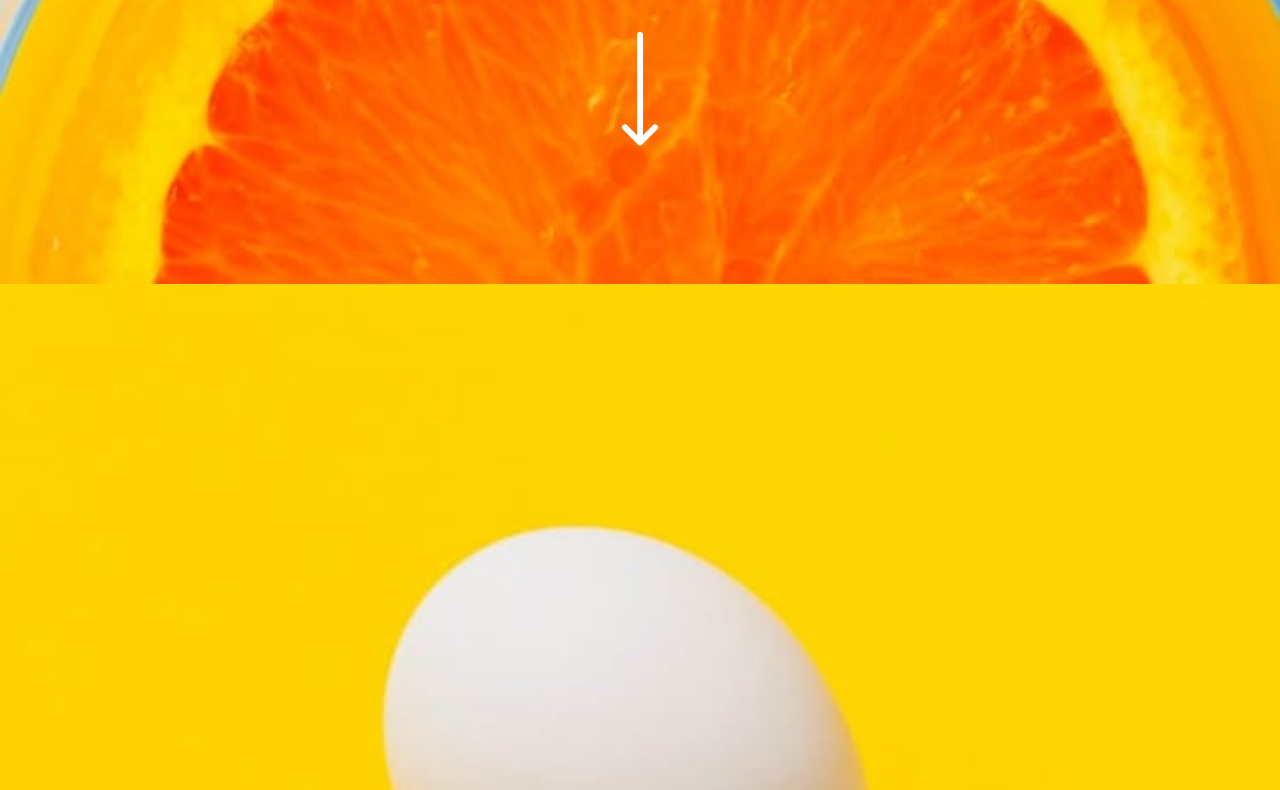
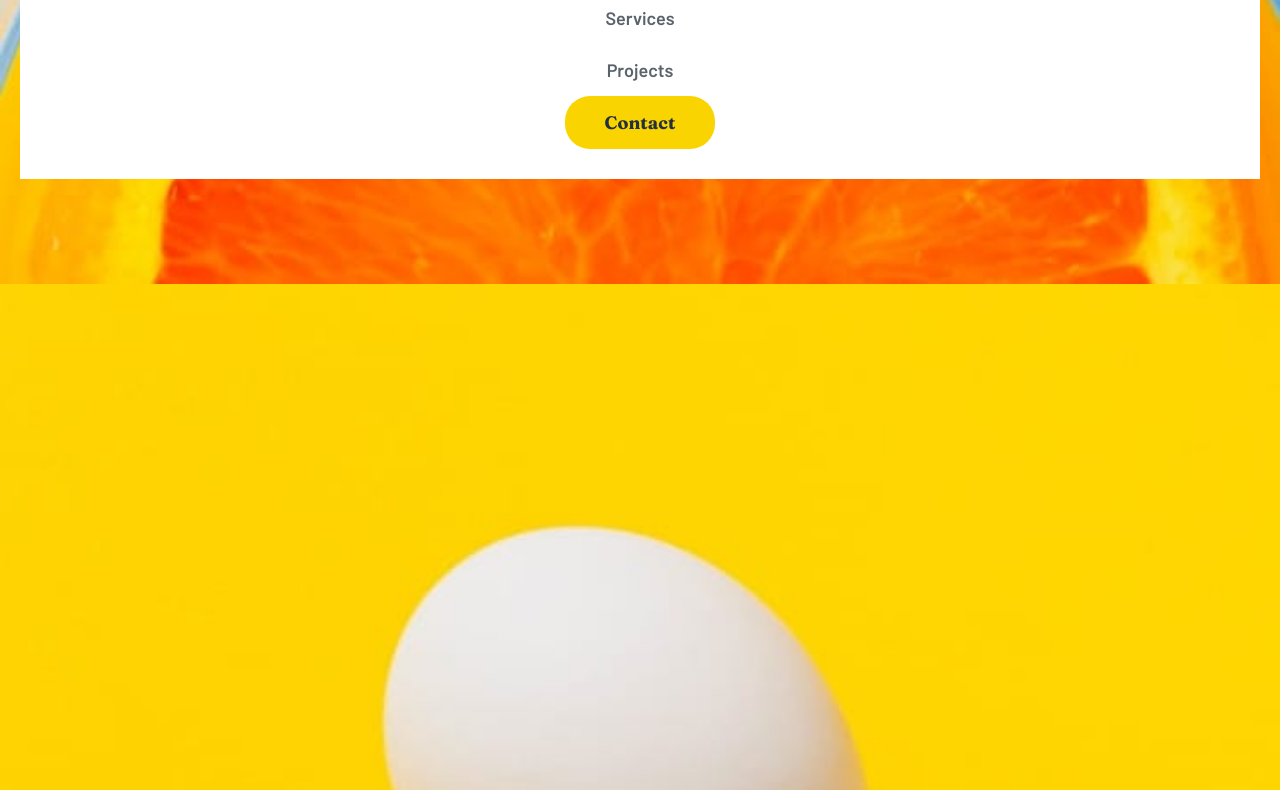
Before and after one commit to ittybe/summerside-agency, a website built with webpack: page src/index.html in a window 1280 px wide. Shown: the part 195-985 px from the top of the page. Built offline with nearby package versions, Linux system fonts and the light colour scheme.

Commit message:
menu bar styles without corner

```diff
--- a/src/index.html
+++ b/src/index.html
@@ -48,7 +48,7 @@
             <li><a href="#">About</a></li>
             <li><a href="#">Services</a></li>
             <li><a href="#">Projects</a></li>
-            <li><a href="#">Contact</a></li>
+            <li class="title"><a href="#">Contact</a></li>
           </ul>
         </div>
       </div>
--- a/src/mobile-styles.css
+++ b/src/mobile-styles.css
@@ -5,7 +5,8 @@ body {
     min-width: fit-content;
     margin: 0;
     font-size: var(--font-size);
-    font-family: Helvetica Neue, Helvetica,Arial,sans-serif; ;
+    font-family: var(--font-family-1);
+    font-weight: var(--font-weights-1);
 }
 
 
@@ -34,13 +35,67 @@ body {
     left: 0;
     right: 0;
 }
+
 .menu-bar {
-    display: none;
+    display: flex;
+    flex-direction: column;
+    justify-content: center;
+    align-items: center;
+
+    list-style-type: none;
+
+    position: absolute;
+    left: 0;
+    right: 0;
+    top: 75px;
+    background-color: var(--neutral-white);
+
+    margin: 0;
+    padding: 30px 0px;
+    z-index: 1;
+}
+
+.menu-bar li {
+    margin: 15px;
+}
+
+.menu-bar li:last-child a {
+    background-color: var(--primary-yellow);
+    border-radius: 25px;
+    padding: 15px 40px;
+}
+
+
+
+.menu-bar li:last-child a:link, .menu-bar li:last-child a:visited {
+    color: var(--neutral-blue);
+    font-weight: var(--font-weights-2);
+}
+
+
+.menu-bar a:link, .menu-bar a:visited {
+    color: var(--neutral-gray-1);
+    text-decoration: none;
+}
+
+.menu-bar a:hover{
+    text-decoration: underline;
+}
+
+.menu-bar li:last-child a:hover {
+    text-decoration: none;
+    background-color: var(--neutral-gray-2);
 }
 
 .menu-sign {
     color: white;
     font-size: x-large;
+}
+
+.menu-sign {
+    display: flex;
+    justify-content: center;
+    align-items: center;
 }
 
 .title {
@@ -51,13 +106,11 @@ body {
     display: flex;
     justify-content: space-between;
     align-items: center;
+
+    position: relative;
 }
 
-.menu-sign {
-    display: flex;
-    justify-content: center;
-    align-items: center;
-}
+
 
 .logo-wrapper a {
     display: flex;
@@ -280,7 +333,9 @@ body {
     color: var(--primary-cyan-text);
     text-decoration: none;
 }
-
+.footer-wrapper .menu-options>a:hover{
+    color: var(--neutral-white);
+}
 .footer-wrapper .logo-wrapper img {
     height: 30px;
 }
@@ -296,3 +351,7 @@ body {
 .social-media .icon {
     margin: 15px;
 }
+
+.social-media .icon img:hover {
+    color: var(--neutral-white);
+}
```
